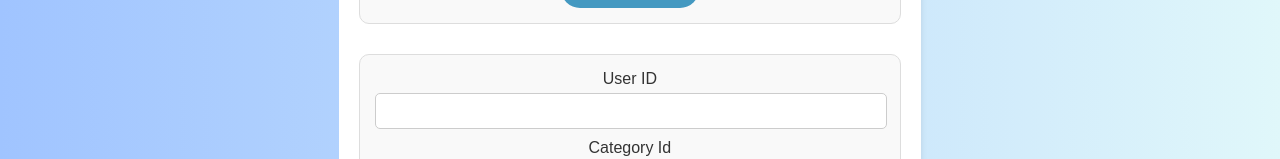
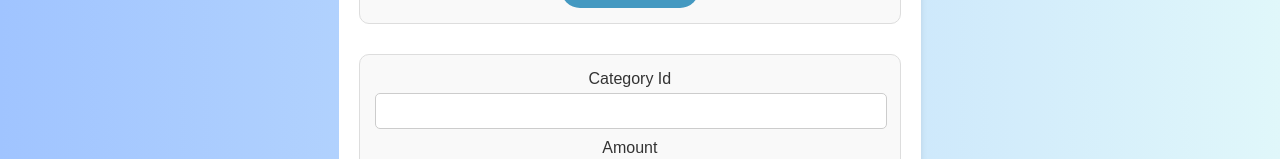
Before and after one commit to dushesk/final_project, a Vue app in the folder frontend/: page /home in a window 1280 px wide. Shown: the part 641-800 px from the top of the page. Built offline with nearby package versions, Linux system fonts and the light colour scheme.

Commit message:
удалила юзер ади

```diff
--- a/frontend/src/components/Home.vue
+++ b/frontend/src/components/Home.vue
@@ -61,10 +61,6 @@
         <!-- Форма для добавления расхода -->
         <div class="form-container">
           <form @submit.prevent="addExpense">
-            <div>
-              <label for="userId">User ID</label>
-              <input type="text" id="userId" v-model="newExpense.user_id" required />
-            </div>
             <div>
               <!-- <label for="categoryInput">Category Id</label>
               <select v-model="newExpense.category_id" required>
```
